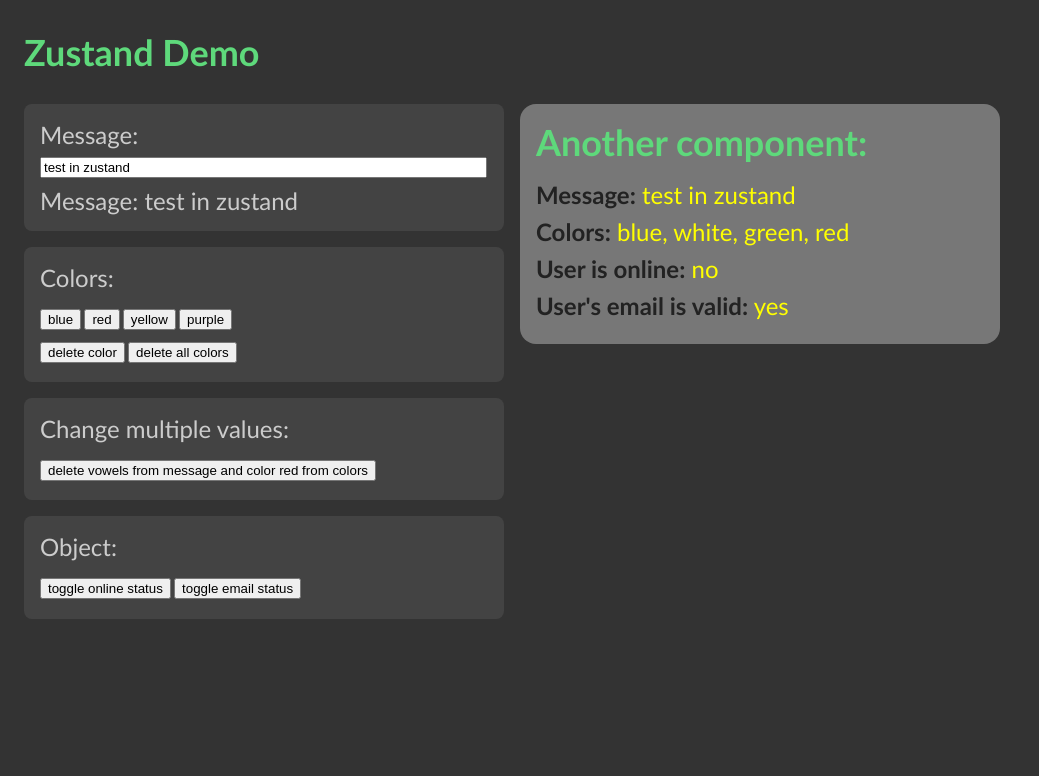
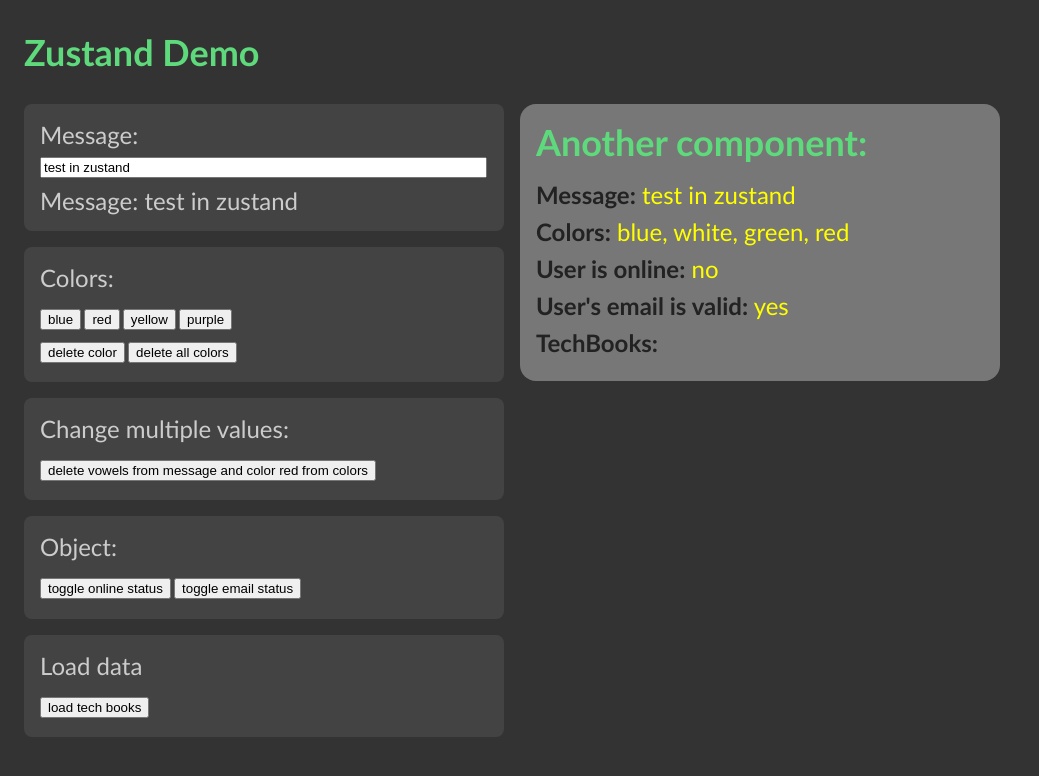
Before and after one commit to edwardtanguay/et006-zustand-demo-site, a React (Vite) app: page / in a window 1280 px wide. Shown: the top 776 px of the page, without its empty margins (0-1039 px from the left). Built offline with nearby package versions, Linux system fonts and the light colour scheme.

Commit message:
finished

```diff
--- a/package.json
+++ b/package.json
@@ -9,8 +9,10 @@
     "preview": "vite preview"
   },
   "dependencies": {
+    "axios": "^1.1.3",
     "react": "^18.2.0",
     "react-dom": "^18.2.0",
+    "react-icons": "^4.6.0",
     "sass": "^1.56.1",
     "zustand": "^4.1.4"
   },
--- a/src/App.tsx
+++ b/src/App.tsx
@@ -1,9 +1,19 @@
 import { useStore } from './store';
 import './App.scss';
 import { InfoBox } from './components/InfoBox';
+import { useRef, useEffect } from 'react';
 
 function App() {
 	const store = useStore((state) => state);
+
+	const techBookSearchRef = useRef<HTMLInputElement>(null);
+
+	useEffect(() => {
+		if (techBookSearchRef.current !== null) {
+			techBookSearchRef.current.focus();
+		}
+	}, [store.techBooks]);
+
 	return (
 		<div className="App">
 			<h2>Zustand Demo</h2>
@@ -79,6 +89,35 @@
 							</button>
 						</div>
 					</div>
+
+					{/* API CALL */}
+					{store.techBooks.length === 0 && (
+						<div className="data">
+							<label>Load data</label>
+							<div>
+								<button
+									disabled={store.techBooksAreLoading}
+									onClick={() => store.loadTechBooks()}
+								>
+									load tech books
+								</button>
+							</div>
+						</div>
+					)}
+
+					{store.techBooks.length > 0 && (
+						<div className="data">
+							<label>Search tech books:</label>
+							<input
+								type="text"
+								ref={techBookSearchRef}
+								value={store.techBookSearch}
+								onChange={(e) =>
+									store.setTechBookSearch(e.target.value)
+								}
+							/>
+						</div>
+					)}
 				</section>
 
 				<section className="dataArea">
--- a/src/components/InfoBox.tsx
+++ b/src/components/InfoBox.tsx
@@ -1,4 +1,5 @@
 import { useStore } from '../store';
+import { FaSpinner } from 'react-icons/fa';
 
 export const InfoBox = () => {
 	const store = useStore((state) => state);
@@ -33,6 +34,29 @@
 					{store.currentUserStatus.emailIsConfirmed ? 'yes' : 'no'}
 				</span>
 			</div>
+
+			{/* API CALL */}
+			<div className="row">
+				<label>TechBooks:</label>
+				{store.techBooksAreLoading && (
+					<p>
+						<FaSpinner className="spinner" />
+					</p>
+				)}
+				<ul>
+					{store.techBooks.map((techBook, i) => {
+						return (
+							<>
+								{techBook.title
+									.toLowerCase()
+									.includes(
+										store.techBookSearch.toLowerCase()
+									) && <li key={i}>{techBook.title}</li>}
+							</>
+						);
+					})}
+				</ul>
+			</div>
 		</div>
 	);
 };
--- a/src/store.tsx
+++ b/src/store.tsx
@@ -1,4 +1,12 @@
+import axios from 'axios';
 import create from 'zustand';
+
+export interface ITechBook {
+	idCode: string;
+	title: string;
+	description: string;
+	language: string;
+}
 
 interface IStore {
 	message: string;
@@ -14,6 +22,11 @@
 	};
 	toggleCurrentUserStatusOnline: () => void;
 	toggleCurrentUserStatusEmail: () => void;
+	techBooks: ITechBook[];
+	loadTechBooks: () => void;
+	techBooksAreLoading: boolean;
+	techBookSearch: string;
+	setTechBookSearch: (message: string) => void;
 }
 
 export const useStore = create<IStore>(
@@ -53,5 +66,40 @@
 					!_state.currentUserStatus.emailIsConfirmed;
 				return _state;
 			}),
+		techBooks: [],
+		loadTechBooks: () => {
+			set((state) => {
+				const _state = { ...state };
+				_state.techBooksAreLoading = true;
+				return _state;
+			});
+			setTimeout(async () => {
+				const rawTechBooks = (
+					await axios.get(
+						'https://edwardtanguay.vercel.app/share/techBooks.json'
+					)
+				).data;
+				const _techBooks: ITechBook[] = [];
+				rawTechBooks.forEach((rawTechBook: any) => {
+					const techBook: ITechBook = {
+						idCode: rawTechBook.idCode,
+						title: rawTechBook.title,
+						description: rawTechBook.description,
+						language: rawTechBook.language,
+					};
+					_techBooks.push(techBook);
+				});
+				set((state) => {
+					const _state = { ...state };
+					_state.techBooks = _techBooks;
+					_state.techBooksAreLoading = false;
+					return _state;
+				});
+			}, 2000); // emulate long loading time
+		},
+		techBooksAreLoading: false,
+		techBookSearch: '',
+		setTechBookSearch: (techBookSearch: string) =>
+			set((state) => ({ ...state, techBookSearch: techBookSearch })),
 	})
 );
```
Also changed, not shown: 1 other file (tests, documents, lock files or other folders).
